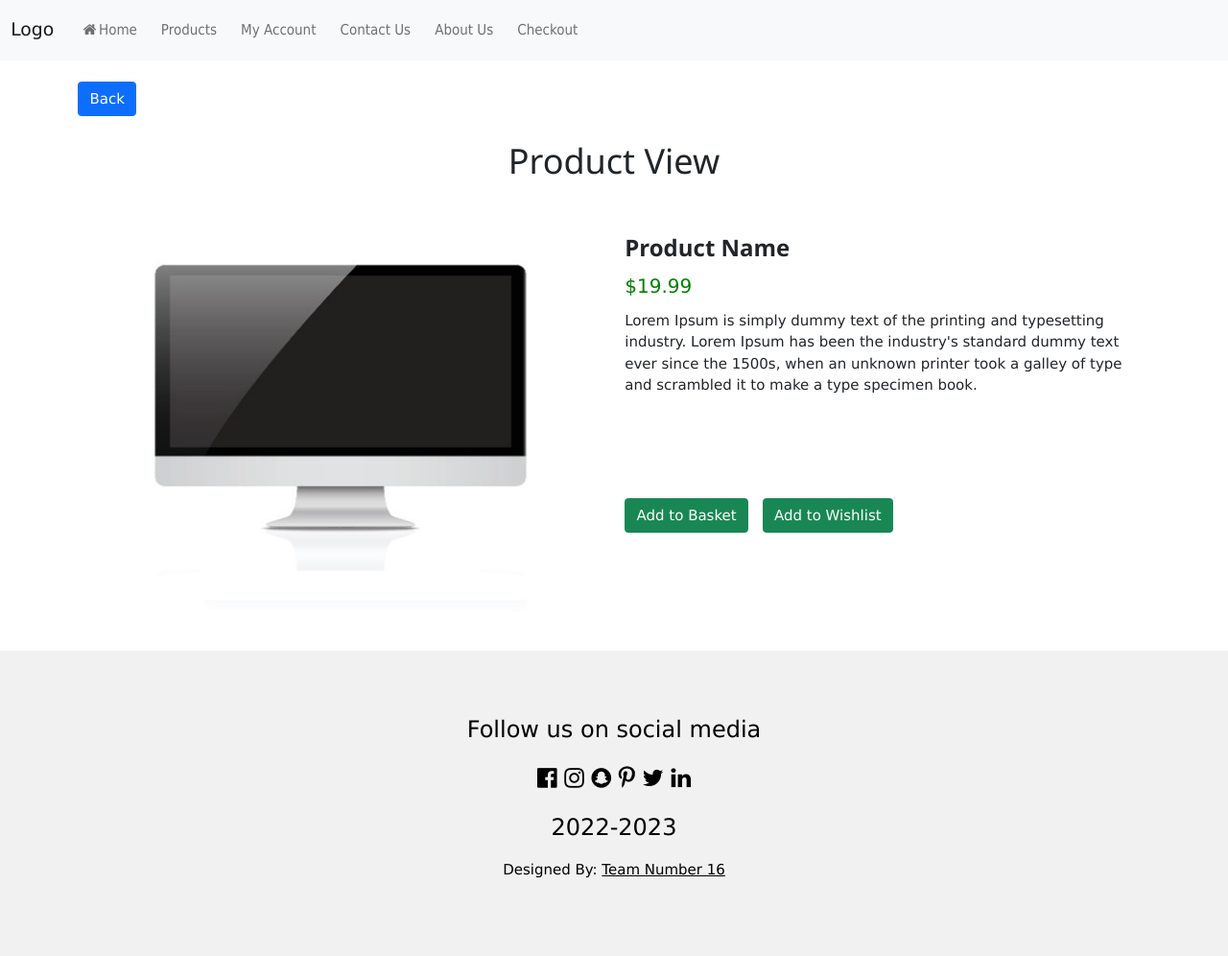
After one commit to AdamMorris668/Group-16-TeamProject, a PHP site: page /SRC/viewProduct.php in a window 1280 px wide. The commit adds this page. Shown: the whole page at 96% size. Run offline with PHP 8.4, Linux system fonts and the light colour scheme; a stand-in replaces the project's code that opens the database connection.

Commit message:
Product view page layout and styling

```diff
--- a/SRC/css/style.css
+++ b/SRC/css/style.css
@@ -4,7 +4,7 @@
   font-family: Tahoma, Geneva, sans-serif;
 }
 
-/*About Us page*/
+/* About Us page */
 .review1,
 .review2,
 .review3 {
@@ -174,3 +174,66 @@
 .col a:hover{
   color: inherit;
 }
+
+/* Product view page */
+
+.txt{
+  text-transform: capitalize;
+}
+.img{
+  width: 600px;
+  height: 600px;
+}
+
+.product-name {
+	font-size: 24px;
+	font-weight: bold;
+	margin-top: 0;
+	margin-bottom: 10px;
+}
+
+.product-price {
+	font-size: 20px;
+	color: green;
+	margin-bottom: 10px;
+}
+
+.product-description {
+	margin-bottom: 20px;
+}
+
+.product-add-buttons{
+  margin-top: 40px;
+}
+
+.add-to-basket {
+	margin-right: 10px;
+}
+
+.add-to-basket:hover, .add-to-wishlist:hover {
+	color: white;
+}
+
+.mt-auto{
+  margin-bottom: 100px;
+}
+
+@media (max-width: 768px) {
+	.product-name {
+		font-size: 20px;
+	}
+
+	.product-price {
+		font-size: 16px;
+	}
+
+	.product-description {
+		font-size: 14px;
+	}
+
+	.add-to-basket, .add-to-wishlist {
+		font-size: 14px;
+		padding: 5px 10px;
+		margin-bottom: 10px;
+	}
+}
--- a/SRC/products.php
+++ b/SRC/products.php
@@ -1,7 +1,7 @@
 <?php
 include "connect_db.php";
 
-$conn = getDb();
+$conn = getDatabase();
 
 $products = "";
 if (isset($_GET['product'])) {
--- /dev/null
+++ b/SRC/viewProduct.php
@@ -0,0 +1,49 @@
+<!DOCTYPE html>
+<html lang="en">
+
+<head>
+  <title>TT | TechTopia products</title>
+  <!-- fix in future for logo as an icon <link rel="icon" type="image/x-icon" href="/Images/Logo.ico"> -->
+  <link rel="stylesheet" type="text/css" href="css/style.css">
+  <meta charset="utf-8">
+  <meta name="viewport" content="width=device-width, initial-scale=1">
+  <link href="https://cdn.jsdelivr.net/npm/bootstrap@5.0.2/dist/css/bootstrap.min.css" rel="stylesheet" integrity="sha384-EVSTQN3/azprG1Anm3QDgpJLIm9Nao0Yz1ztcQTwFspd3yD65VohhpuuCOmLASjC" crossorigin="anonymous">
+  <link rel="stylesheet" href="https://www.w3schools.com/w3css/4/w3.css">
+  <link rel="stylesheet" href="https://fonts.googleapis.com/css?family=Lato">
+  <link rel="stylesheet" href="https://cdnjs.cloudflare.com/ajax/libs/font-awesome/4.7.0/css/font-awesome.min.css">
+  <script src="https://code.jquery.com/jquery-3.6.0.min.js"></script>
+  <script src="https://cdn.jsdelivr.net/npm/bootstrap@5.2.3/dist/js/bootstrap.bundle.min.js"></script>
+  <!-- This is for the rollover images, hovering over, the image changes and shows the second image-->
+</head>
+  <body>
+    <!-- header goes here when header is ready -->
+    <?php include 'header.php'; ?>
+
+    <div class="container">
+      <div class="row">
+        <div class="col-lg-12">
+          <button class="btn btn-primary mt-4 mb-3" onclick="window.history.back()">Back</button>
+        </div>
+      </div>
+      <h1 class="text-center">Product View</h1>
+      <div class="row">
+        <div class="col-lg-6 col-md-6 col-sm-12 col-xs-12">
+          <img class="img-fluid img" src="images/monitors/A1.jpg" alt="Product Image">
+        </div>
+        <div class="col-lg-6 col-md-6 col-sm-12 col-xs-12 d-flex flex-column">
+          <h2 class="product-name mt-5">Product Name</h2>
+          <p class="product-price">$19.99</p>
+          <p class="product-description">Lorem Ipsum is simply dummy text of the printing and typesetting industry. Lorem Ipsum has been the industry's standard dummy text ever since the 1500s, when an unknown printer took a galley of type and scrambled it to make a type specimen book.</p>
+          <div class="mt-auto">
+            <button class="btn btn-success add-to-basket">Add to Basket</button>
+            <button class="btn btn-success add-to-wishlist">Add to Wishlist</button>
+          </div>
+        </div>
+      </div>
+    </div>
+
+    <br>
+    <?php include 'footer.php'; ?>
+
+  </body>
+</html>
```
Also changed, not shown: SRC/connect_db.php (+4 -4 lines).
